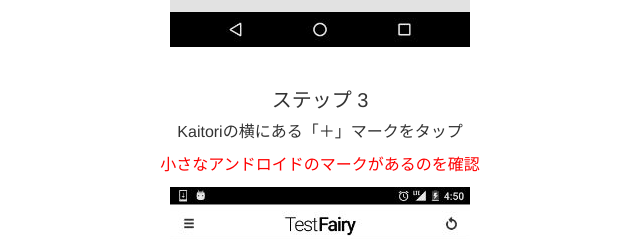
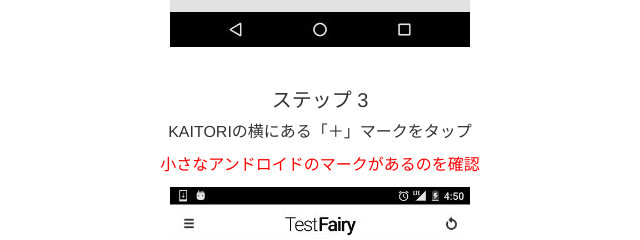
Before and after one commit to PGApps/39apps-kaitori-website, a plain HTML site: page testfairyguest/android.html in a window 1280 px wide. Shown: the part 1460-1700 px from the top of the page, 320-960 px from the left. Drawn offline with nearby package versions, Linux system fonts and the light colour scheme.

Commit message:
fixed capitalisation
fixed capitalisation

```diff
--- a/testfairyguest/android.html
+++ b/testfairyguest/android.html
@@ -65,7 +65,7 @@
         <img src="img/8.jpg" />
 
         <h2>ステップ 3</h2>
-        <p>Kaitoriの横にある「＋」マークをタップ</p>
+        <p>KAITORIの横にある「＋」マークをタップ</p>
         <p><span style="color:red;">小さなアンドロイドのマークがあるのを確認</span></p>
         <img src ="img/9.jpg" />
 
```
Also changed, not shown: testfairyguest/ios.html (+1 -1 lines).
